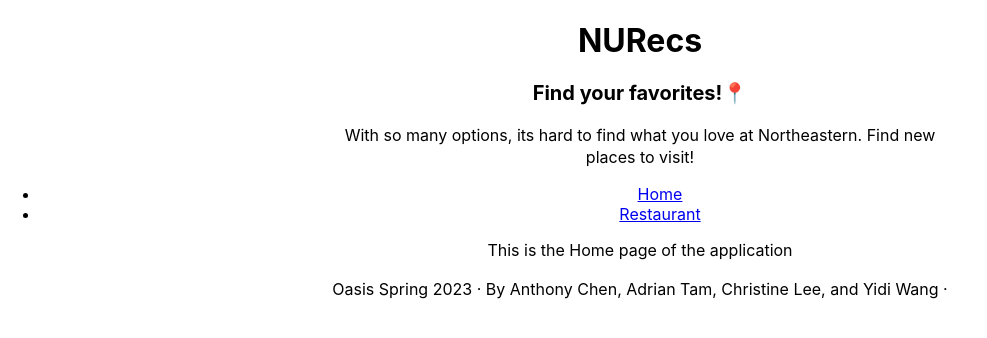
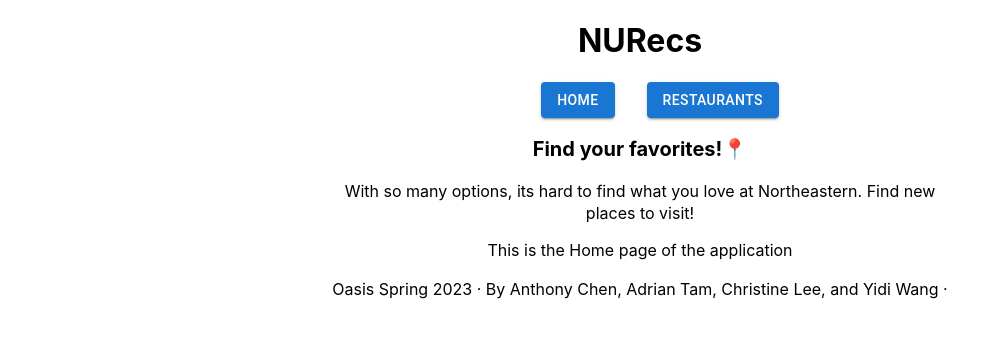
Before and after one commit to Anzchen/NURecs, a React (Create React App) app: page / in a window 1280 px wide. Shown: the top 338 px of the page, without its empty margins (0-987 px from the left). Built offline with nearby package versions, Linux system fonts and the light colour scheme.

Commit message:
MUI installation & buttons for links

```diff
--- a/package.json
+++ b/package.json
@@ -3,6 +3,9 @@
   "version": "0.1.0",
   "private": true,
   "dependencies": {
+    "@emotion/react": "^11.10.6",
+    "@emotion/styled": "^11.10.6",
+    "@mui/material": "^5.11.12",
     "@testing-library/jest-dom": "^5.16.5",
     "@testing-library/react": "^13.4.0",
     "@testing-library/user-event": "^13.5.0",
--- a/src/App.js
+++ b/src/App.js
@@ -1,4 +1,4 @@
-import { Header } from './Components/Header';
+import { Button } from "@mui/material"
 import { Footer } from './Components/Footer';
 import { Routes, Route, Link } from "react-router-dom";
 import Home from "./Home";
@@ -11,17 +11,22 @@
     document.title = "NURecs";
   }, []);
 
+  const linkStyle = {
+    margin: "1rem",
+    textDecoration: "none",
+    color: 'white'
+  };
+
   return (
     <div className="App">
       <h1 style={{float: 'start'}}>NURecs</h1>
-      <Header />
       <ul>
-        <li>
-          <Link to="/">Home</Link>
-        </li>
-        <li>
-          <Link to="/Restaurant">Restaurant</Link>
-        </li>
+        <Link to="/" style={linkStyle}>
+          <Button variant='contained'>Home</Button>
+          </Link>
+        <Link to="/Restaurant" style={linkStyle}>
+          <Button variant='contained'>Restaurants</Button>
+          </Link>
       </ul>
       <Routes>
         <Route path="/" element={<Home />}></Route>
--- a/src/Home.js
+++ b/src/Home.js
@@ -1,8 +1,11 @@
+import { Header } from './Components/Header';
 import React from "react";
 
 const Home = () => {
   return (
+
     <div>
+      <Header />
       <p>This is the Home page of the application</p>
     </div>
   );
```
Also changed, not shown: 2 other files (tests, documents, lock files or other folders).
